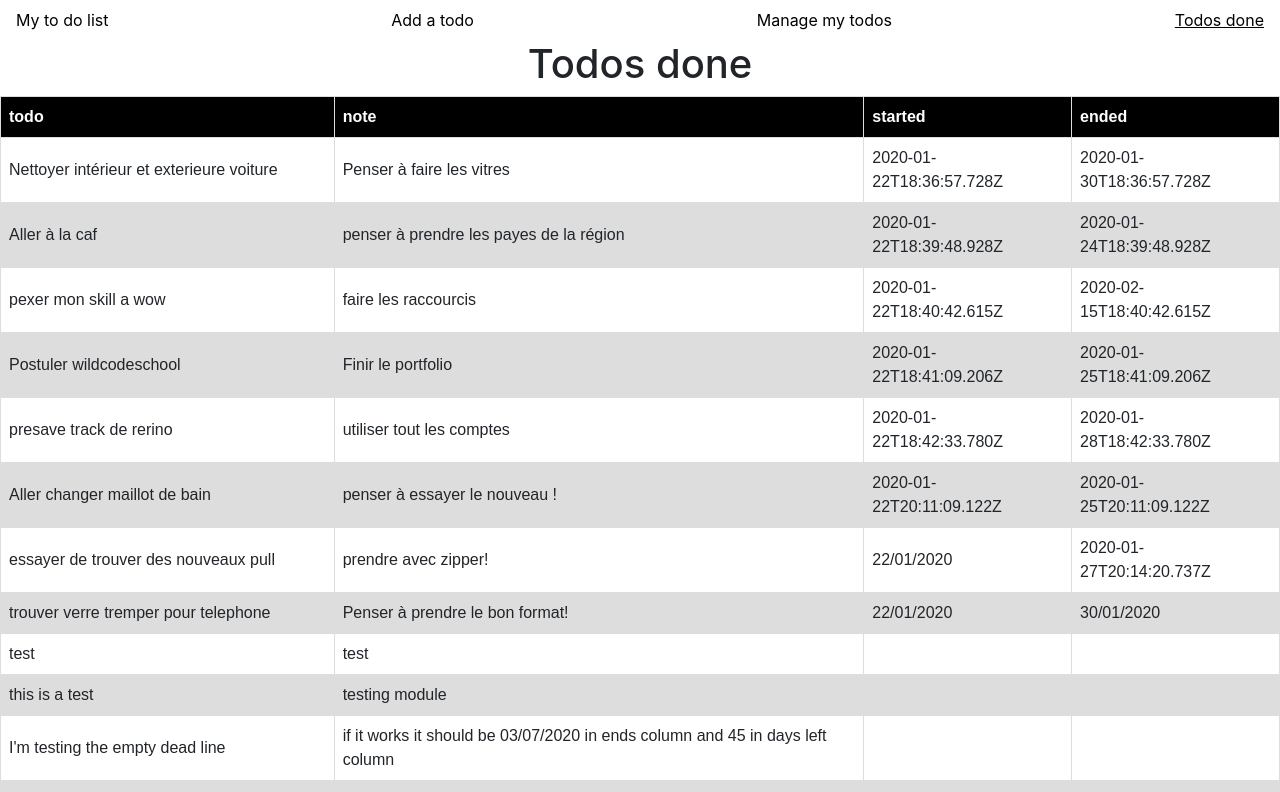
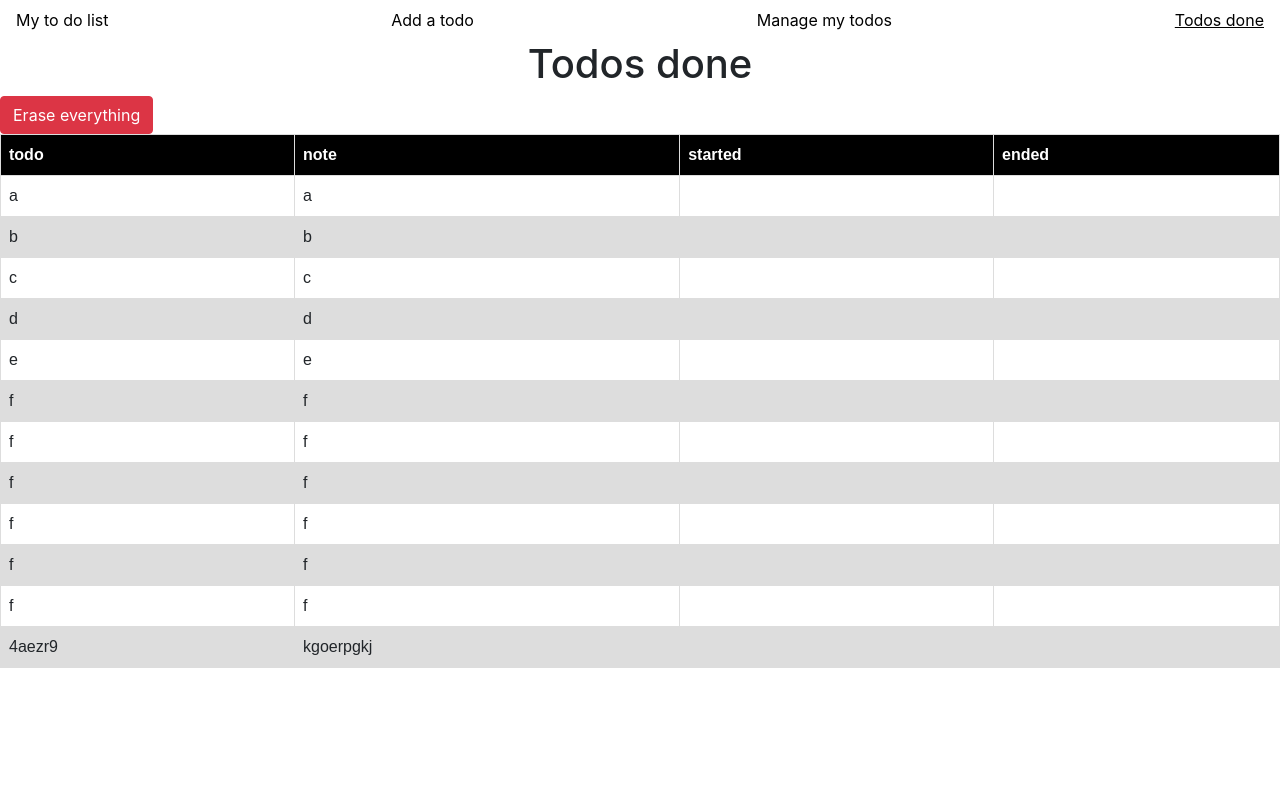
Before and after one commit to bapHyv/TodoList, a React (Create React App) app: page /todosdone in a window 1280 px wide. Shown: the top 792 px of the page. Built offline with nearby package versions, Linux system fonts and the light colour scheme; data requests are answered from the project's data file.

Commit message:
implemented the button to erase everything in the todosDone data base table

```diff
--- a/db.json
+++ b/db.json
@@ -1,125 +1,65 @@
 {
-  "tasks": [
-    {
-      "task": "stp",
-      "note": "fonctionne",
-      "starts": "01/22/2020",
-      "ends": "01/26/2020",
-      "id": 2
-    },
-    {
-      "task": "aller stp",
-      "note": "dit moi que ça fonctionne",
-      "starts": "01/22/2020",
-      "ends": "03/05/2020",
-      "id": 3
-    },
-    {
-      "task": "je crois que ça fonctionne...",
-      "note": "mais c'est sale!",
-      "starts": "01/22/2020",
-      "ends": "02/25/2020",
-      "id": 4
-    },
-    {
-      "task": "on croise les doigts",
-      "note": "ça va fonctionner !!!",
-      "starts": "01/22/2020",
-      "ends": "03/07/2020",
-      "id": 5
-    }
-  ],
+  "tasks": [],
   "done": [
     {
       "id": 1,
-      "task": "Nettoyer intérieur et exterieure voiture",
-      "note": "Penser à faire les vitres",
-      "starts": "2020-01-22T18:36:57.728Z",
-      "ends": "2020-01-30T18:36:57.728Z"
+      "task": "a",
+      "note": "a"
     },
     {
       "id": 2,
-      "task": "Aller à la caf",
-      "note": "penser à prendre les payes de la région",
-      "starts": "2020-01-22T18:39:48.928Z",
-      "ends": "2020-01-24T18:39:48.928Z"
+      "task": "b",
+      "note": "b"
     },
     {
       "id": 3,
-      "task": "pexer mon skill a wow",
-      "note": "faire les raccourcis",
-      "starts": "2020-01-22T18:40:42.615Z",
-      "ends": "2020-02-15T18:40:42.615Z"
+      "task": "c",
+      "note": "c"
     },
     {
       "id": 4,
-      "task": "Postuler wildcodeschool",
-      "note": "Finir le portfolio",
-      "starts": "2020-01-22T18:41:09.206Z",
-      "ends": "2020-01-25T18:41:09.206Z"
+      "task": "d",
+      "note": "d"
     },
     {
       "id": 5,
-      "task": "presave track de rerino",
-      "note": "utiliser tout les comptes",
-      "starts": "2020-01-22T18:42:33.780Z",
-      "ends": "2020-01-28T18:42:33.780Z"
+      "task": "e",
+      "note": "e"
     },
     {
       "id": 6,
-      "task": "Aller changer maillot de bain",
-      "note": "penser à essayer le nouveau !",
-      "starts": "2020-01-22T20:11:09.122Z",
-      "ends": "2020-01-25T20:11:09.122Z"
+      "task": "f",
+      "note": "f"
     },
     {
       "id": 7,
-      "task": "essayer de trouver des nouveaux pull",
-      "note": "prendre avec zipper!",
-      "starts": "22/01/2020",
-      "ends": "2020-01-27T20:14:20.737Z"
+      "task": "f",
+      "note": "f"
     },
     {
       "id": 8,
-      "task": "trouver verre tremper pour telephone",
-      "note": "Penser à prendre le bon format!",
-      "starts": "22/01/2020",
-      "ends": "30/01/2020"
+      "task": "f",
+      "note": "f"
     },
     {
       "id": 9,
-      "task": "test",
-      "note": "test"
+      "task": "f",
+      "note": "f"
     },
     {
       "id": 10,
-      "task": "this is a test",
-      "note": "testing module"
+      "task": "f",
+      "note": "f"
     },
     {
       "id": 11,
-      "task": "I'm testing the empty dead line",
-      "note": "if it works it should be 03/07/2020 in ends column and 45 in days left column"
+      "task": "f",
+      "note": "f"
     },
     {
       "id": 12,
-      "task": "blabla",
-      "note": "blabla"
-    },
-    {
-      "id": 13,
-      "task": "jfzeio",
-      "note": "gihotrehoioihr"
-    },
-    {
-      "id": 14,
-      "task": "farmer des herbes",
-      "note": "Tundra, Icecrown"
-    },
-    {
-      "id": 15,
-      "task": "Qu'est-ce que ça fait si je laisse la date normal",
-      "note": "ça va tout péter je pense"
+      "task": "4aezr9",
+      "note": "kgoerpgkj"
     }
   ]
 }
--- a/src/components/TodosDone.js
+++ b/src/components/TodosDone.js
@@ -1,27 +1,49 @@
-import React, { Component } from 'react'
-import axios from 'axios'
+import React, { Component } from 'react';
+import axios from 'axios';
+import { Button } from 'reactstrap';
 
 export default class TodosDone extends Component {
 	constructor() {
-        super()
+		super();
 		this.state = {
-            todosDone : []
-        }
+			todosDone: []
+		};
 	}
 
 	componentWillMount() {
 		axios.get('/done/').then(data => {
-            console.log(data.data)
+			console.log(data.data);
 			this.setState({
 				todosDone: data.data
+			});
+		});
+	}
+
+	handleClickErase = async () => {
+		let stringId = ''
+
+		this.state.todosDone.map(e => {
+		stringId += e.id + ','
 		})
-        })
+		let stringIdComaLess = stringId.substring(0, stringId.length - 1)
+		console.log(stringIdComaLess)
+
+		await axios.delete(`/done/${stringIdComaLess}`).catch(err => console.error(err))
+		await axios.get('/done/').then(data => {
+			console.log(data.data);
+			this.setState({
+				todosDone: data.data
+			});
+		});
 	}
 
 	render() {
 		return (
 			<div>
+				<div>
 					<h1>Todos done</h1>
+					<Button color="danger" onClick={this.handleClickErase}>Erase everything</Button>
+				</div>
 				<table>
 					<thead>
 						<tr>
@@ -45,6 +67,6 @@ export default class TodosDone extends Component {
 					</tbody>
 				</table>
 			</div>
-        )
+		);
 	}
 }
```
Lines whose indentation alone changed are shown as unchanged.
